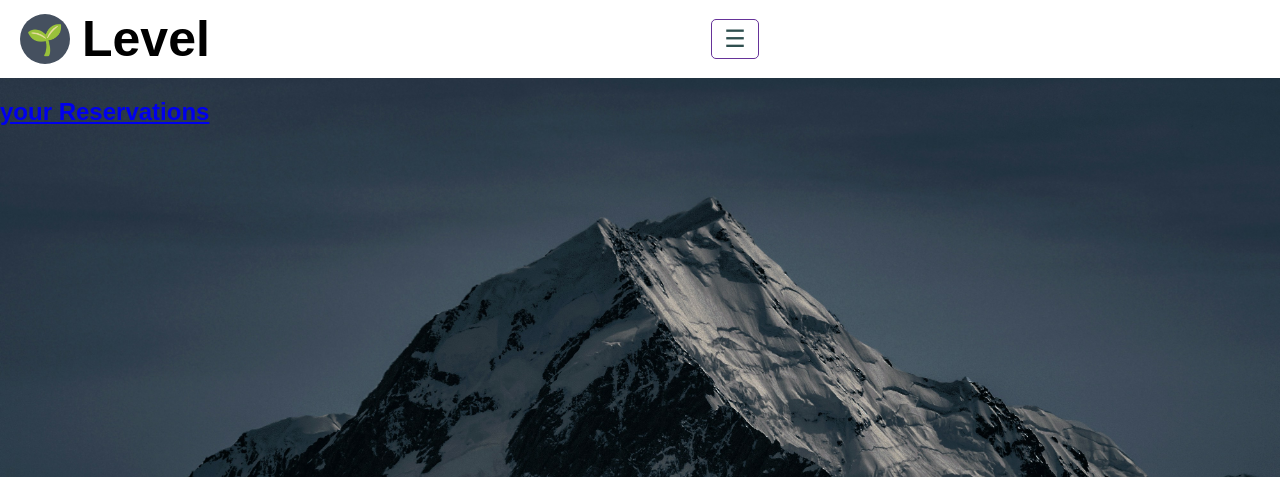
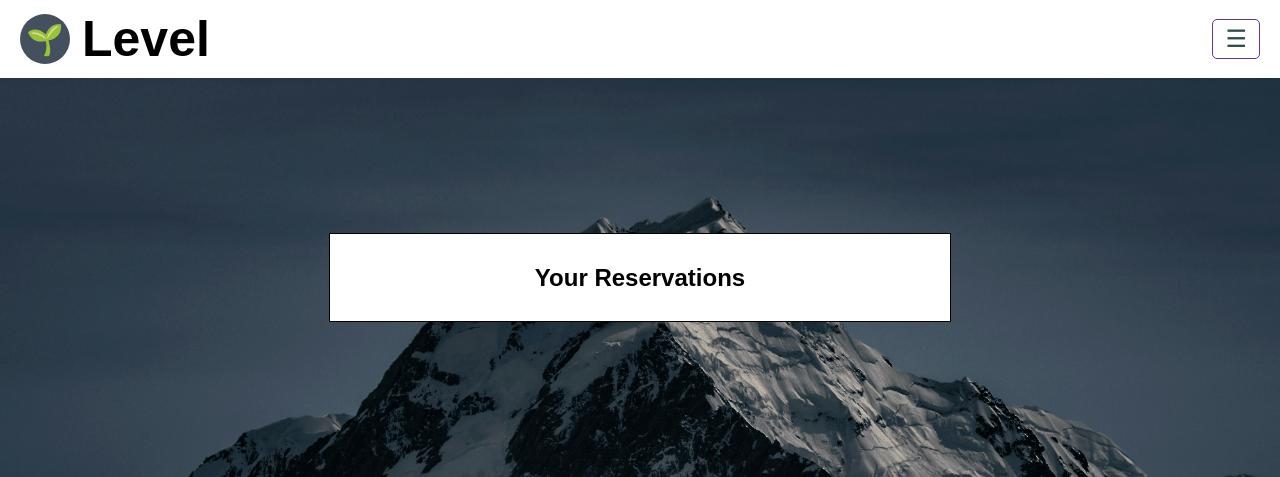
Before and after one commit to NprkDan/Replicate_Test_Site, a Django app: page /reservations/ in a window 1280 px wide. Shown: the top 477 px of the page. Run offline with Django 5.2, Linux system fonts and the light colour scheme.

Commit message:
fourth attempt

```diff
--- a/clone_project/urls.py
+++ b/clone_project/urls.py
@@ -3,5 +3,5 @@ from django.urls import path, include
 
 urlpatterns = [
     path('admin/', admin.site.urls),
-    path('', include('website.urls')), # To podłącza Twoją aplikację website
+    path('', include('website.urls')), # podłącza app do zlaczaa
 ]
--- a/website/static/js/scripts.js
+++ b/website/static/js/scripts.js
@@ -1,16 +1,18 @@
+// Czekamy na załadowanie dokumentu
 document.addEventListener('DOMContentLoaded', () => {
     const btn = document.getElementById('menu-btn');
     const menu = document.getElementById('nav-menu');
 
     if (btn && menu) {
-        btn.addEventListener('click', () => {
+        // Kliknięcie w przycisk otwiera/zamyka menu
+        btn.onclick = (e) => {
+            e.stopPropagation(); // Zatrzymuje sygnał przed window.onclick
             menu.classList.toggle('menu-visible');
-        });
+        };
 
-        window.addEventListener('click', (e) => {
-            if (!btn.contains(e.target) && !menu.contains(e.target)) {
-                menu.classList.remove('menu-visible');
-            }
-        });
+        // Kliknięcie gdziekolwiek poza menu zamyka je
+        window.onclick = () => {
+            menu.classList.remove('menu-visible');
+        };
     }
 });
--- a/website/templates/base.html
+++ b/website/templates/base.html
@@ -5,43 +5,81 @@
     <meta charset="UTF-8">
     <title>Level - Site Clone</title>
 <style>
+    /* stykle  */
+
     body {
         margin: 0; padding: 0;
         background-image: url("{% static 'website/background.jpg' %}");
         background-size: cover; background-position: center;
         background-repeat: no-repeat; background-attachment: fixed;
         min-height: 100vh; font-family: "Arial", sans-serif;
+        display: flex;
+        flex-direction: column; /* Układa elementy jeden pod drugim */
     }
+
     .navbar {
-            display: flex; justify-content: space-between; align-items: center;
-            padding: 10px 20px; background-color: white; position: relative; z-index: 100;
+        display: flex;
+        justify-content: space-between; /* Magnes: logo na lewo, menu na prawo */
+        align-items: center;
+        padding: 10px 20px;
+        background-color: white;
+        position: relative;
+        z-index: 100;
     }
+
     .logo-area { display: flex; align-items: center; gap: 12px; }
     .logo-circle {
-            background-color: #45505F; border-radius: 50%; width: 50px; height: 50px;
+        background-color: #45505F; border-radius: 50%;
+        width: 50px; height: 50px;
         display: flex; justify-content: center; align-items: center; font-size: 30px;
     }
     .logo-text { font-size: 50px; font-weight: bold; }
+
     .level-icon {
-            border: 1px solid rebeccapurple; border-radius: 5px; padding: 5px 12px;
-            color: darkslategrey; font-size: 24px; background-color: white; cursor: pointer;
+        border: 1px solid rebeccapurple; border-radius: 5px;
+        padding: 5px 12px; color: darkslategrey; font-size: 24px;
+        background-color: white; cursor: pointer;
     }
-        /* MENU WYSUWANE */
+
+    /* MENU */
     .menu-hidden {
-            display: none; position: absolute; top: 70px; right: 20px;
-            background-color: white; border: 1px solid grey; padding: 15px; min-width: 200px;
+        display: none;
+        position: absolute;
+        top: 70px; right: 20px;
+        background-color: white; border: 1px solid grey;
+        padding: 15px; min-width: 200px; z-index: 101;
     }
-        .menu-visible { display: block; }
+    .menu-visible { display: block !important; }
     .menu-hidden ul { list-style: none; padding: 0; margin: 0; }
     .menu-hidden li { padding: 10px; border-bottom: 1px solid #eee; }
-        .menu-hidden a { text-decoration: none; color: black; font-weight: bold; }
+    .menu-hidden a { text-decoration: none; color: black; font-weight: bold; display: block; }
 
-        /* STYLE DLA TABELEK (FORMULARZA) */
-        .search-container { display: flex; flex-direction: column; align-items: center; margin-top: 100px; }
-        .input-row { background-color: white; border: 1px solid black; padding: 10px; margin-bottom: 1px; }
+    /*  Tabs  */
+    main {
+        flex-grow: 1; /* Spycha mapę na dół */
+        display: flex;
+        flex-direction: column;
+        align-items: center;
+        justify-content: center; /* Centruje tabelę w pionie */
+        padding: 20px;
+    }
+
+    /* table settings  */
+    .search-container { display: flex; flex-direction: column; align-items: center; }
+    .input-row { background-color: white; border: 1px solid black; padding: 10px; margin-bottom: 1px; width: 600px; }
     .flex-row { display: flex; gap: 1px; width: 622px; }
     .flex-item { flex: 1; background-color: white; border: 1px solid black; padding: 10px; }
     input { width: 100%; border: none; outline: none; font-size: 16px; }
+
+    /* MAP */
+    .footer-map {
+        background-color: white;
+        border-top: 2px solid #45505F;
+        width: 100%;
+    }
+    .map-container { width: 100%; height: 250px; }
+    .map-container iframe { width: 100%; height: 100%; border: none; display: block; }
+    .footer-info { text-align: center; padding: 10px; color: #45505F; background-color: white; }
 </style>
 </head>
 <body>
@@ -56,13 +94,27 @@
                 <li><a href="{% url 'home' %}">Home</a></li>
                 <li><a href="{% url 'contact' %}">Contacts</a></li>
                 <li><a href="{% url 'reservations' %}">Reservations</a></li>
-                <li><a href="{% url 'subscribe' %}">Subscriptions/a></li>
+                <li><a href="{% url 'subscribe' %}">Subscriptions</a></li>
             </ul>
         </div>
     </nav>
 
+    <main>
         {% block content %}
         {% endblock %}
+    </main>
+
+    <section class="footer-map">
+        <div class="map-container">
+            <iframe
+                frameborder="0"
+                src="https://www.openstreetmap.org/export/embed.html?bbox=-0.15,51.48,-0.08,51.53&amp;layer=mapnik&amp;marker=51.5074,-0.1278">
+            </iframe>
+        </div>
+        <div class="footer-info">
+            <p>Where would you like to go? | Level </p>
+        </div>
+    </section>
 
     <script src="{% static 'js/scripts.js' %}"></script>
 </body>
--- a/website/templates/contacts.html
+++ b/website/templates/contacts.html
@@ -4,7 +4,7 @@
 <div class="search-container">
     <div class="input-row" style="width: 600px; text-align: center; background: rgba(255,255,255,0.9);">
         <h1>contacts</h1>
-        <p>Email: Dan@lvl.com</p>
+        <p>Email: Dan@level.com</p>
         <p>Tel:01115254544 </p>
     </div>
 </div>
--- a/website/templates/reservations.html
+++ b/website/templates/reservations.html
@@ -1,8 +1,10 @@
 {% extends 'base.html' %}
 
 {% block content %}
-<div>
-    <h2>your Reservations </h2>
+<main class="search-container">
+    <div class="input-row" style="width: 600px; text-align: center; background: white;">
+        <h2>Your Reservations</h2>
 
-</div>
+    </div>
+</main>
 {% endblock %}
```
Also changed, not shown: website/templates/menu.html (deleted, +0 -10 lines). Lines whose indentation alone changed are shown as unchanged.
